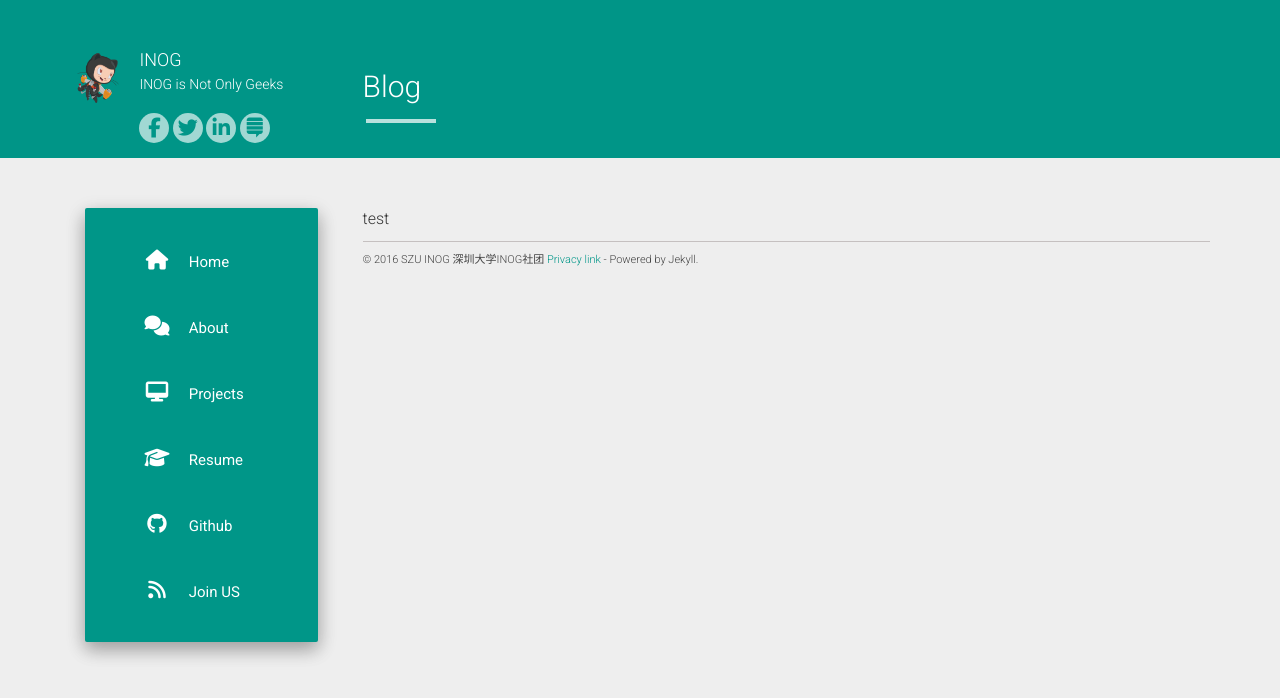
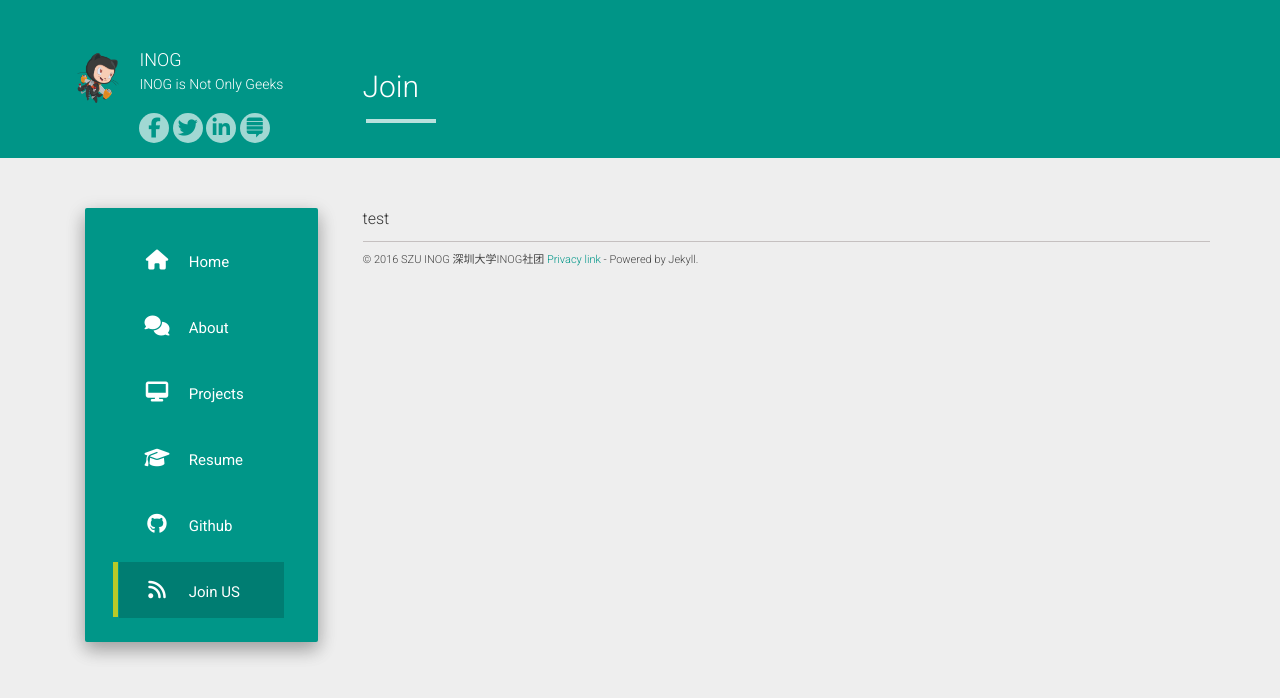
Before and after one commit to CConstance/szuinog.github.io, a Jekyll site: the page built from join.html, in a window 1280 px wide. Shown: the top 698 px of the page. Built offline with Jekyll 4.4.1, drawn with Linux system fonts in a browser that asks for light colours; nearby versions of some CDN libraries.

Commit message:
add a test

```diff
--- a/index.html
+++ b/index.html
@@ -1,6 +1,7 @@
 ---
 layout: default
 title: Blog
+permalink: /about/
 ---
 <div class="well">
     <div class="list-group">
--- a/join.html
+++ b/join.html
@@ -1,5 +1,6 @@
 ---
 layout: default
-title: Blog
+title: Join
+permalink: /join/
 ---
 test
```
